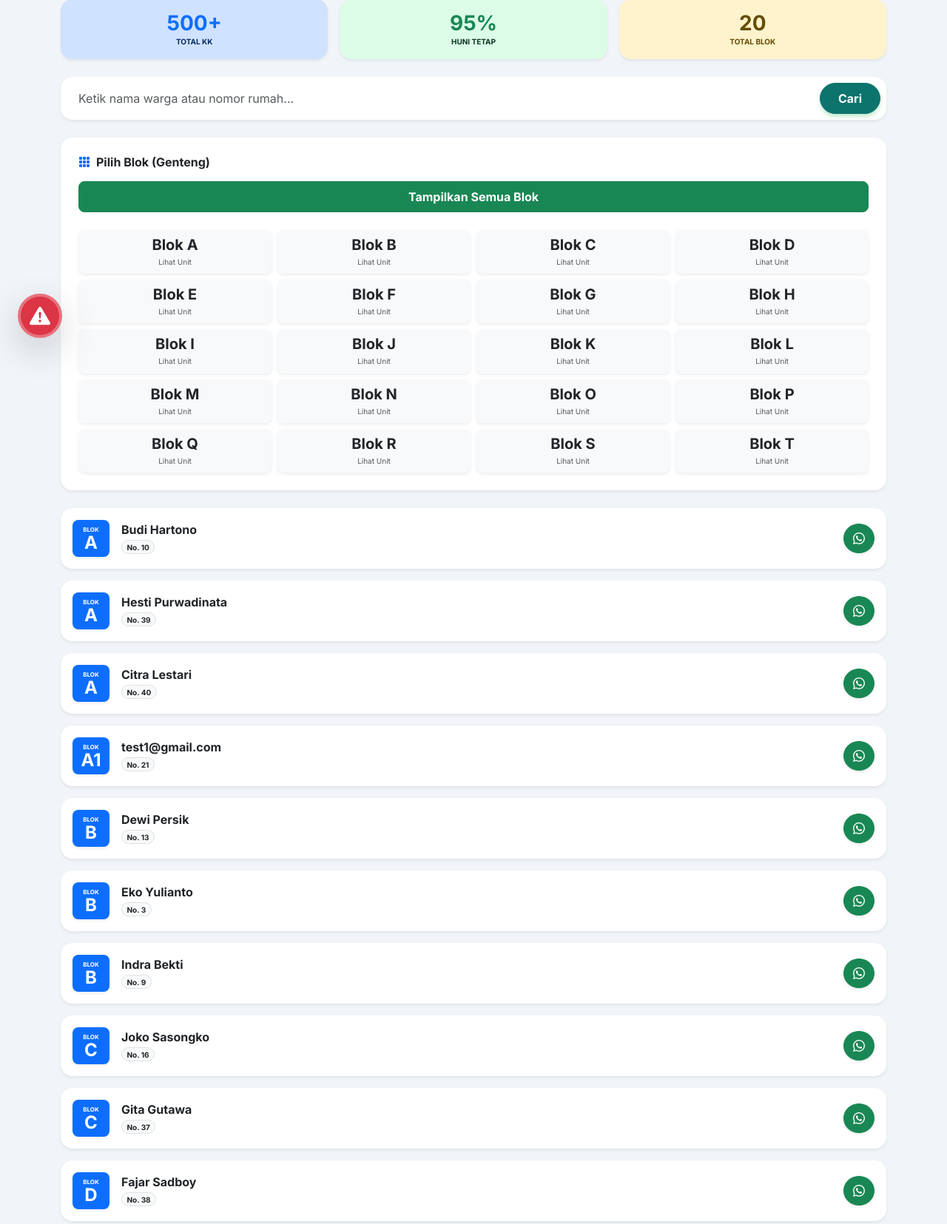
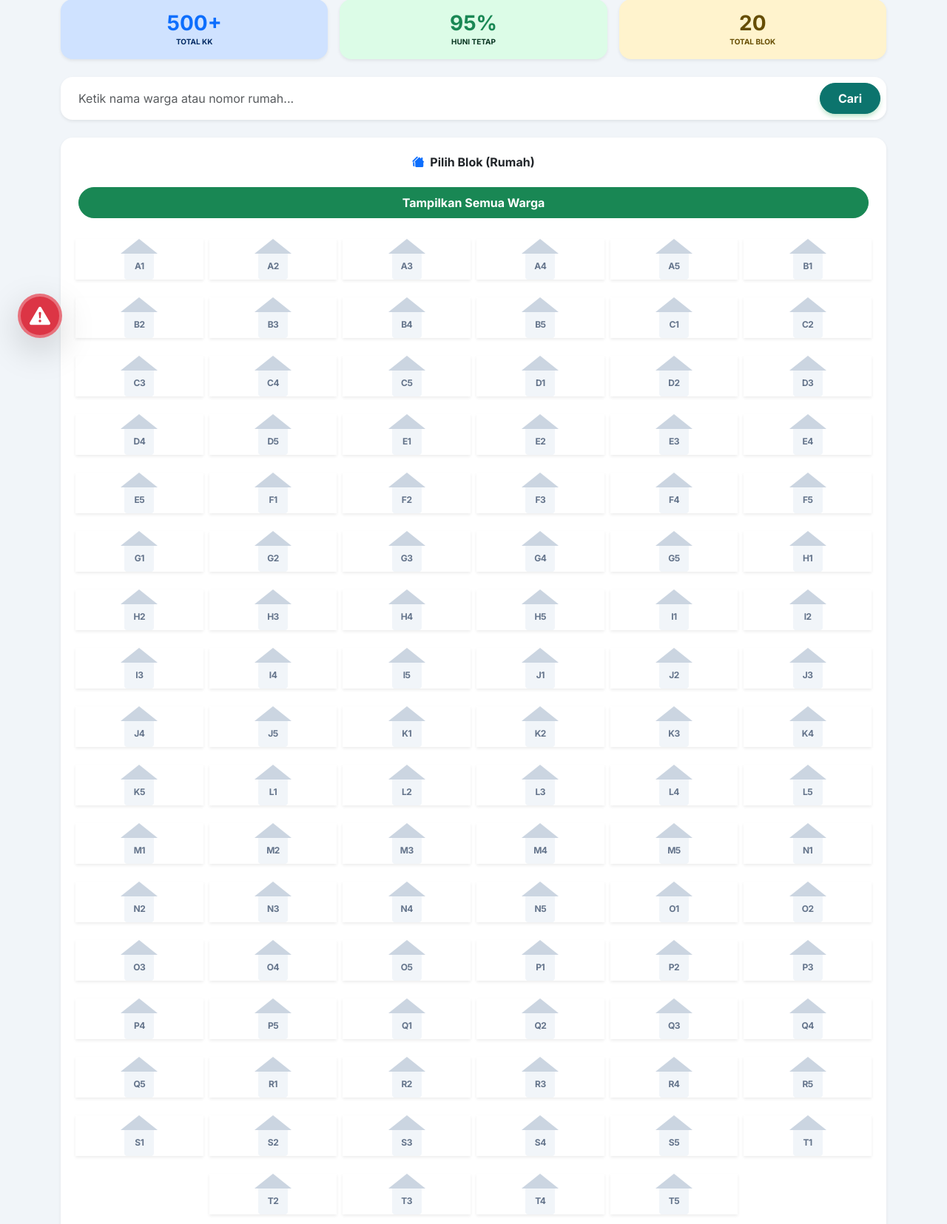
Before and after one commit to FikriBintangx/FKKMBT, a CodeIgniter app: page /fkkmbt/warga in a window 1280 px wide. Shown: the part 319-1974 px from the top of the page at 74% size. Run offline with CodeIgniter, Linux system fonts and the light colour scheme; data comes from the database, SQL or seed files in the repository.

Commit message:
update: redesign warga button to house icon and improve high contrast ui

```diff
--- a/application/views/warga.php
+++ b/application/views/warga.php
@@ -29,9 +29,8 @@
         </div>
     </div>
 
-    <!-- Search & Filter Area -->
-    <div class="row g-4 mb-4">
     <!-- Search Bar -->
+    <div class="row mb-4">
         <div class="col-12">
             <form action="" method="GET" class="card border-0 shadow-sm rounded-4 overflow-hidden">
                 <div class="card-body p-2 d-flex align-items-center">
@@ -41,67 +40,46 @@
                 </div>
             </form>
         </div>
+    </div>
 
-        <!-- Genteng Grid (Filter Blok) -->
-        <div class="col-12">
-            <div class="card border-0 shadow-sm rounded-4 p-4">
-                <h6 class="fw-bold mb-3"><i class="bi bi-grid-3x3-gap-fill me-2 text-primary"></i>Pilih Blok (Genteng)</h6>
+    <!-- House Icon Grid (Filter Blok) -->
+    <div class="card border-0 shadow-sm rounded-4 p-4 mb-4">
+        <h6 class="fw-bold mb-4 text-center"><i class="bi bi-houses-fill me-2 text-primary"></i>Pilih Blok (Rumah)</h6>
 
-                <div class="accordion" id="blokAccordion">
-                    <div class="d-grid gap-2">
-                        <a href="<?= base_url('warga') ?>" class="btn <?= empty($selected_blok) ? 'btn-success text-white' : 'btn-outline-success' ?> rounded-3 py-2 fw-bold">
-                            Tampilkan Semua Blok
+        <?php
+           // Define block ranges based on available data or A-T structure
+           // Assuming DB has Blocks A-T, and each block has rows 1-5 or similar.
+           $blocks = range('A', 'T');
+        ?>
+
+        <div class="row g-3 justify-content-center">
+            <div class="col-12 mb-2">
+                 <a href="<?= base_url('warga') ?>" class="btn w-100 <?= empty($selected_blok) ? 'btn-success text-white' : 'btn-outline-secondary' ?> rounded-pill fw-bold">
+                    Tampilkan Semua Warga
                 </a>
             </div>
 
-                    <div class="row g-2 mt-3">
-                        <?php foreach(range('A','T') as $letter):
-                            $isActiveGroup = (substr($selected_blok ?? '', 0, 1) == $letter);
+            <?php foreach($blocks as $letter): ?>
+                <?php
+                 // We will create 5 sub-blocks (Genteng/Rumah) for each Letter as per user request to mimic legacy
+                 // User said: "di database ada A1 sampe A5". So we generate A1..A5 buttons.
+                 for($i=1; $i<=5; $i++):
+                    $blokCode = $letter . $i;
+                    $isActive = ($selected_blok == $blokCode);
                 ?>
-                        <div class="col-6 col-md-4 col-lg-3">
-                            <div class="accordion-item border-0">
-                                <h2 class="accordion-header">
-                                    <button class="accordion-button collapsed p-2 rounded-3 shadow-sm d-block text-center <?= $isActiveGroup ? 'bg-primary text-white' : 'bg-light text-dark' ?>"
-                                            type="button"
-                                            data-bs-toggle="collapse"
-                                            data-bs-target="#collapse<?= $letter ?>">
-                                        <span class="d-block fw-bold fs-5">Blok <?= $letter ?></span>
-                                        <small style="font-size: 10px;" class="opacity-75">Lihat Unit</small>
-                                    </button>
-                                </h2>
+                <div class="col-4 col-sm-3 col-md-2 p-1">
+                    <a href="?blok=<?= $blokCode ?>" class="btn w-100 p-0 border-0 position-relative house-btn <?= $isActive ? 'active' : '' ?>">
+                         <!-- House Icon Shape -->
+                         <div class="house-icon shadow-sm">
+                             <div class="roof"></div>
+                             <div class="body d-flex flex-column align-items-center justify-content-center">
+                                 <span class="fw-bold fs-5 house-text"><?= $blokCode ?></span>
                              </div>
                          </div>
-                        <?php endforeach; ?>
-                    </div>
-
-                    <!-- Accordion Bodies (placed outside grid to expand full width) -->
-                    <?php foreach(range('A','T') as $letter):
-                         $isActiveGroup = (substr($selected_blok ?? '', 0, 1) == $letter);
-                    ?>
-                    <div id="collapse<?= $letter ?>" class="accordion-collapse collapse <?= $isActiveGroup ? 'show' : '' ?>" data-bs-parent="#blokAccordion">
-                        <div class="card card-body bg-light border-0 mt-2 rounded-4">
-                            <h6 class="small fw-bold text-muted mb-2">Pilih Unit Blok <?= $letter ?>:</h6>
-                            <div class="row g-2">
-                                <?php for($i=1; $i<=10; $i++): $val = $letter . $i; // Generate logic for sub-blocks ?>
-                                <div class="col-3 col-md-2">
-                                    <a href="?blok=<?= $letter ?>" class="btn w-100 active-genteng shadow-sm rounded-3 p-1 d-flex flex-column align-items-center justify-content-center" style="height: 60px;">
-                                        <!-- Note: Using Letter filter generally as database specific row logic is unknown.
-                                             If user wants strict sub-block, we'd need ?blok=A1 etc. and strict DB matching.
-                                             For now, defaulting to filtering by Letter when clicked. -->
-                                        <i class="bi bi-house-door-fill fs-5 mb-1 text-secondary"></i>
-                                        <span class="lh-1 fw-bold small"><?= $letter ?><?= $i ?></span>
                     </a>
                 </div>
                 <?php endfor; ?>
-                            </div>
-                            <div class="mt-2 text-center">
-                                <a href="?blok=<?= $letter ?>" class="btn btn-sm btn-primary rounded-pill px-4">Lihat Semua Blok <?= $letter ?></a>
-                            </div>
-                        </div>
-                    </div>
             <?php endforeach; ?>
-                </div>
-            </div>
         </div>
     </div>
 
@@ -142,10 +120,40 @@
     </div>
 
     <style>
-        .accordion-button::after { display: none; }
         .hover-scale { transition: transform 0.2s; }
         .hover-scale:hover { transform: scale(1.02); }
-        .active-genteng { background: white; border: 1px solid #e2e8f0; color: #334155; }
-        .active-genteng:hover { background: #f1f5f9; }
+
+        /* House Icon CSS */
+        .house-btn { text-decoration: none; }
+        .house-icon {
+            display: flex; flex-direction: column; align-items: center;
+            transition: transform 0.2s;
+        }
+        .house-btn:hover .house-icon { transform: translateY(-5px); }
+
+        .roof {
+            width: 0;
+            height: 0;
+            border-left: 25px solid transparent;
+            border-right: 25px solid transparent;
+            border-bottom: 20px solid #cbd5e1; /* Default roof color */
+            position: relative;
+            z-index: 1;
+        }
+        .body {
+            width: 40px;
+            height: 35px;
+            background-color: #f1f5f9; /* Default body color */
+            border-bottom-left-radius: 4px;
+            border-bottom-right-radius: 4px;
+            color: #64748b;
+        }
+
+        /* Active State */
+        .house-btn.active .roof { border-bottom-color: #15803d; /* Green roof */ }
+        .house-btn.active .body { background-color: #dcfce7; color: #15803d; font-weight: 800; }
+
+        .house-text { font-size: 12px !important; letter-spacing: -0.5px; }
+
     </style>
 </div>
```
Also changed, not shown: application/views/landing_page.php (+8 -8 lines). Lines whose indentation alone changed are shown as unchanged.
